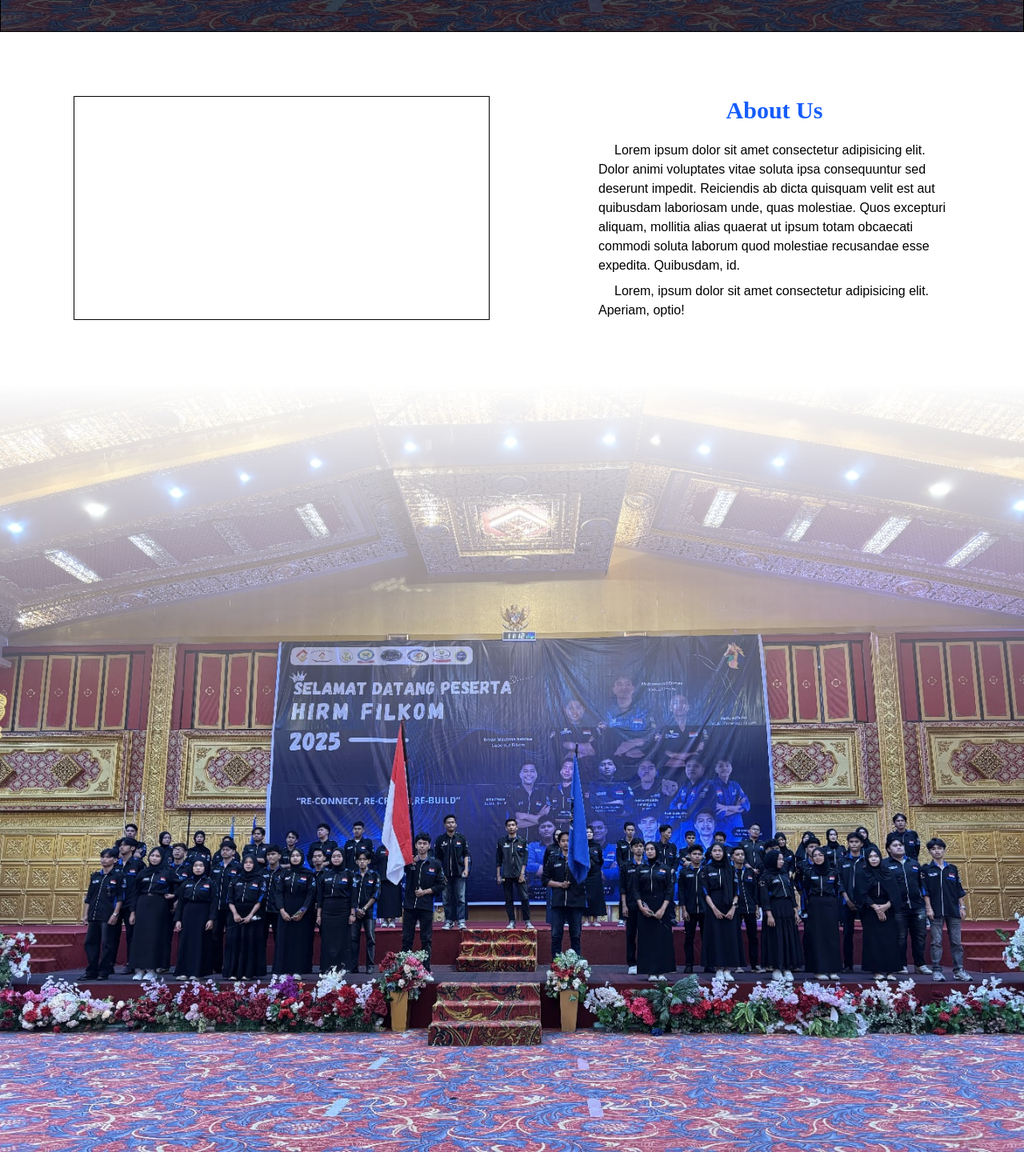
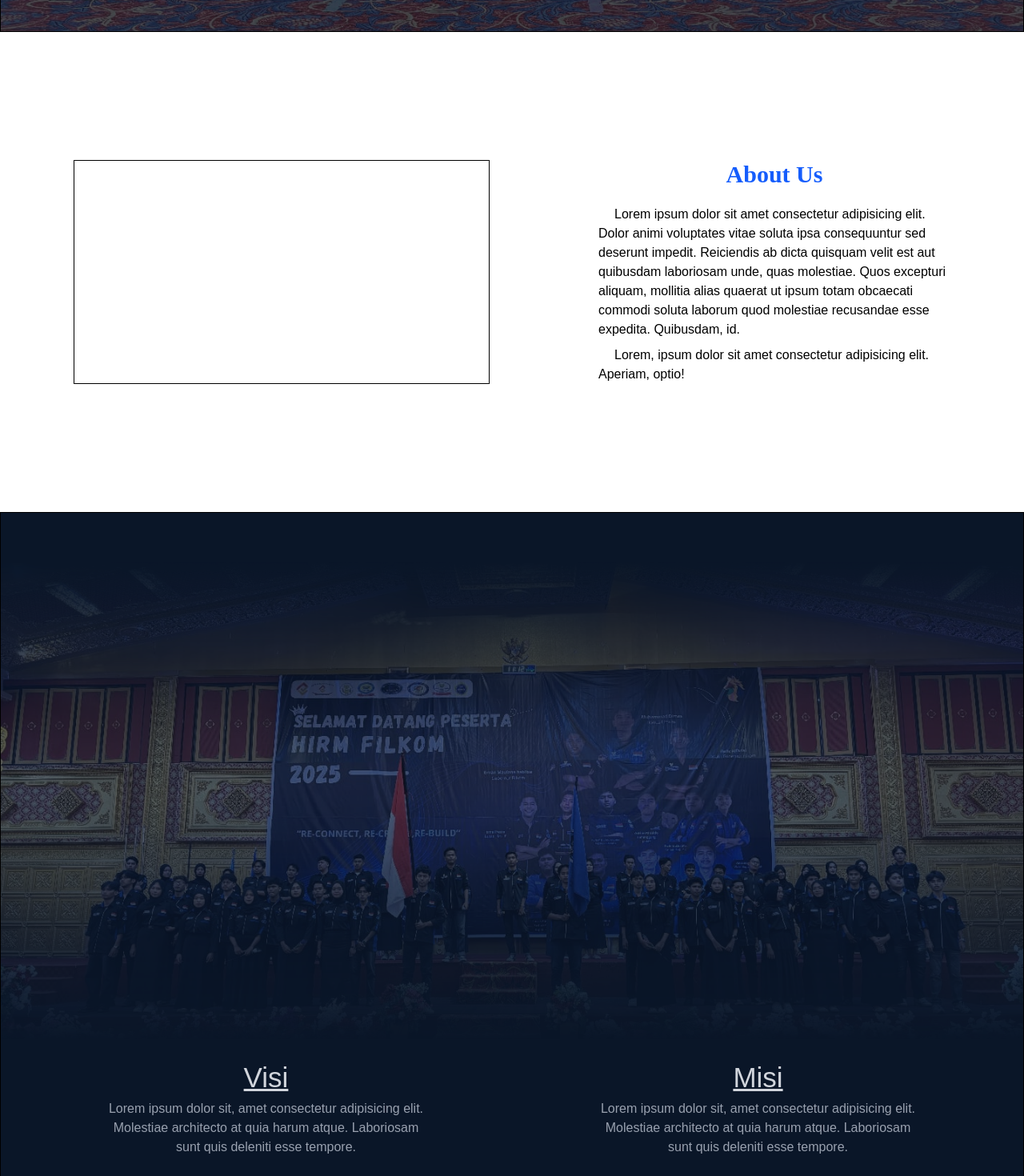
Before and after one commit to MuhammadAdrianEfrichan/profile, a React (Vite) app: page / in a window 1280 px wide. Shown: the part 880-2350 px from the top of the page at 80% size. Before the commit the page ends 2320 px from the top, so only its background shows below. Built offline with nearby package versions, Linux system fonts and the light colour scheme.

Commit message:
visi misi done

```diff
--- a/src/components/pages/About/About.jsx
+++ b/src/components/pages/About/About.jsx
@@ -1,5 +1,5 @@
 const About = ()=>{
-    return <div className="container mx-auto px-6 mt-20 lg:flex lg:justify-around ">
+    return <div className="container mx-auto px-6 my-40 lg:flex lg:justify-around ">
         <div className="w-100% h-70 border lg:w-110 xl:w-130 "></div>
         <div className="w-100% h-auto  lg:w-110 mt-10 lg:mt-0">
             <div className="text-3xl font-serif font-bold text-center pt-10 pb-5 text-blue-600 lg:pt-0 ">About Us</div>
--- a/src/components/pages/Visi&Misi/Visi&Misi.jsx
+++ b/src/components/pages/Visi&Misi/Visi&Misi.jsx
@@ -1,8 +1,19 @@
 import img from "../../../assets/hero/hero.jpeg"
 
 const Visi = ()=>{
-    return <div className="mt-20">
-        <img src={img} alt="" className="mask-t-from-50% w-full h-auto"/>
+    return <div className="mt-20 w-full h-auto border bg-back py-15">
+        <img src={img} alt="" className="mask-t-from-50% mask-b-from-30% w-full h-auto opacity-70 object-cover lg:opacity-50 lg:h-150"/>
+        <div className="px-6 mx-auto container lg:flex mt-5 lg:justify-around">
+            <div className="lg:w-100"><div className="text-gray-300 text-[35px] underline text-center ">Visi</div>
+        <p className="text-gray-400 text-center">Lorem ipsum dolor sit, amet consectetur adipisicing elit. Molestiae architecto at quia harum atque. Laboriosam sunt quis deleniti esse tempore.</p>
+        </div>
+        <div className="mt-10 lg:mt-0 lg:w-100">
+            <div className="text-gray-300 text-[35px] underline text-center ">Misi</div>
+            <p className="text-gray-400 text-center">Lorem ipsum dolor sit, amet consectetur adipisicing elit. Molestiae architecto at quia harum atque. Laboriosam sunt quis deleniti esse tempore.</p>
+        </div>
+        </div>
+
+
     </div>
 }
 
```
